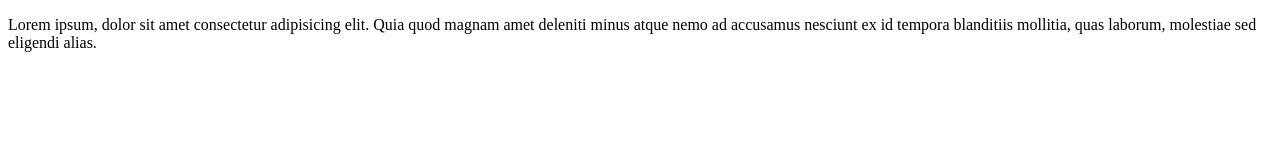
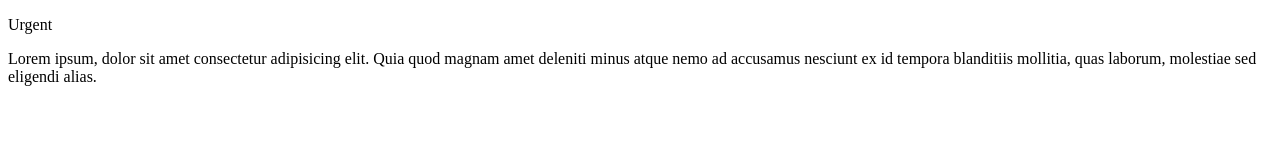
Before and after one commit to FatimaMouti1/mygit, a plain HTML site: page index.html in a window 1280 px wide. Drawn offline with Linux system fonts and the light colour scheme.

Commit message:
update urgent

```diff
--- a/index.html
+++ b/index.html
@@ -8,6 +8,7 @@
     <title>Index</title>
 </head>
 <body>
+    <p>Urgent</p>
     <p>Lorem ipsum, dolor sit amet consectetur adipisicing elit. Quia quod magnam amet deleniti minus atque nemo ad accusamus nesciunt ex id tempora blanditiis mollitia, quas laborum, molestiae sed eligendi alias.</p>
 </body>
 </html>
```
